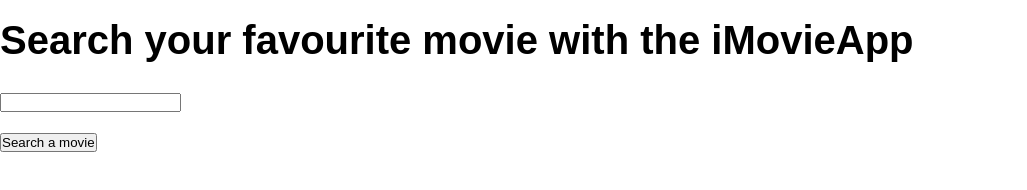
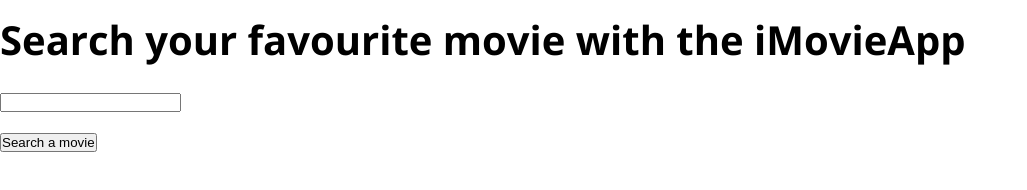
Before and after one commit to ejirocodes/iMovieApp, a plain HTML site: page index.html in a window 1280 px wide. Shown: the whole page, without its empty margins (0-1027 px from the left). Drawn offline with nearby package versions, Linux system fonts and the light colour scheme.

Commit message:
adding google font

```diff
--- a/css/app.css
+++ b/css/app.css
@@ -1,3 +1,5 @@
+@import url('https://fonts.googleapis.com/css?family=Open+Sans:400,600,700,800&display=swap');
+
 * {
     margin: 0;
     padding: 0;
@@ -19,10 +21,10 @@ html {
 }
 
 body {
-    font-family: 'Montserrat', sans-serif;
+    font-family: 'Open Sans',
+        sans-serif;
     font-weight: 600;
     font-size: 2rem;
     line-height: 2;
-    overflow-x: hidden;
-    cursor: url('../Assets/cursor.png');
+    cursor: url();
 }
```
